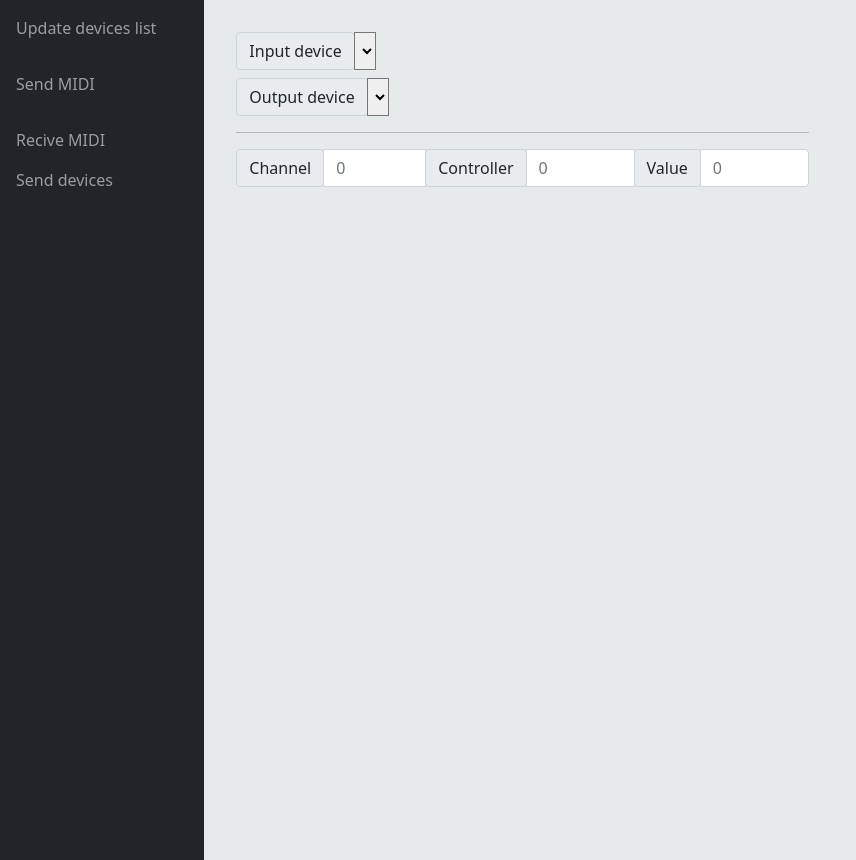
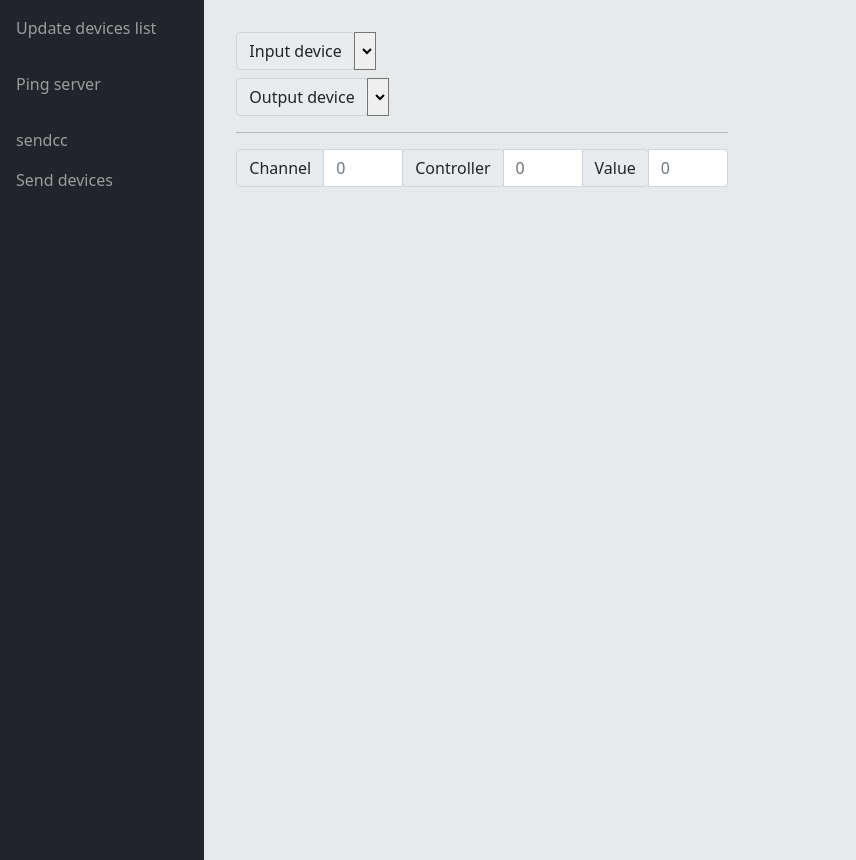
Before and after one commit to francescodandrea/ShowPilot, a PHP site: page / in a window 1280 px wide. Shown: the part 56-916 px from the top of the page, without its empty margins (0-856 px from the left). Run offline with PHP 8.4, Linux system fonts and the light colour scheme; lists and menus that the app fills with data are empty.

Commit message:
cc signal communication

```diff
--- a/myapp/static/testing/datain.js
+++ b/myapp/static/testing/datain.js
@@ -38,3 +38,10 @@ function setdevices(){
 
     senddevices(inptxt, outtxt);
 }
+
+function sendccui(){
+    let ch = document.querySelector("#channel").value;
+    let co = document.querySelector("#controller").value;
+    let va = document.querySelector("#value").value;
+    sendcc(ch,co,va);
+}
--- a/myapp/static/testing/index.html
+++ b/myapp/static/testing/index.html
@@ -36,10 +36,10 @@
             <p class="nav-link" onclick="getdevices()">Update devices list</p>
         </li>
         <li class="nav-item">
-            <p class="nav-link" onclick="sendmidi()">Send MIDI</p>
+            <p class="nav-link" onclick="ping()">Ping server</p>
         </li>
         <li class="nav-item">
-            <a class="nav-link" onclick="recivemidi()">Recive MIDI</a>
+            <a class="nav-link" onclick="sendccui()">sendcc</a>
         </li>
         <li class="nav-item">
             <a class="nav-link" onclick="setdevices()">Send devices</a>
@@ -73,11 +73,11 @@
                 <div class="input-group-prepend">
                     <div class="input-group-text">Channel</div>
                 </div>
-                <input type="number" class="form-control" id="controler" placeholder="0">
+                <input type="number" class="form-control" id="channel" placeholder="0">
                 <div class="input-group-prepend">
                     <div class="input-group-text">Controller</div>
                 </div>
-                <input type="number" class="form-control" id="channel" placeholder="0">
+                <input type="number" class="form-control" id="controller" placeholder="0">
                 <div class="input-group-prepend">
                     <div class="input-group-text">Value</div>
                 </div>
--- a/myapp/static/testing/midiCom.js
+++ b/myapp/static/testing/midiCom.js
@@ -22,7 +22,7 @@ function senddevices(indevice,outdevice){
         xhr.open("PUT", "http://127.0.0.1:8000/setdevices?in="+indevice+"&out="+outdevice);
         xhr.send();
 }
-function sendmidi(){
+function ping(){
     var xhr = new XMLHttpRequest();
         xhr.addEventListener("readystatechange", function() {
             if (this.readyState === this.DONE) {
@@ -30,7 +30,18 @@ function sendmidi(){
                     console.log(result);
                 }
         });
-        xhr.open("GET", "http://127.0.0.1:8000/testsend");
+        xhr.open("GET", "http://127.0.0.1:8000/ping");
+        xhr.send();
+}
+function sendcc(ch,co,va){
+    var xhr = new XMLHttpRequest();
+        xhr.addEventListener("readystatechange", function() {
+            if (this.readyState === this.DONE) {
+                    var result=JSON.parse(this.responseText);
+                    console.log(result);
+                }
+        });
+        xhr.open("POST", "http://127.0.0.1:8000/sendcc?channel="+ch+"&controller="+co+"&value="+va);
         xhr.send();
 }
 function recivemidi(){
--- a/myapp/static/testing/style.css
+++ b/myapp/static/testing/style.css
@@ -28,5 +28,5 @@ form{
     padding: 2em;
 }
 #channel,#controller,#value{
-    width: 2em;
+    width: 5em;
 }
```
Also changed, not shown: myapp/node.js (+4 -3 lines).
